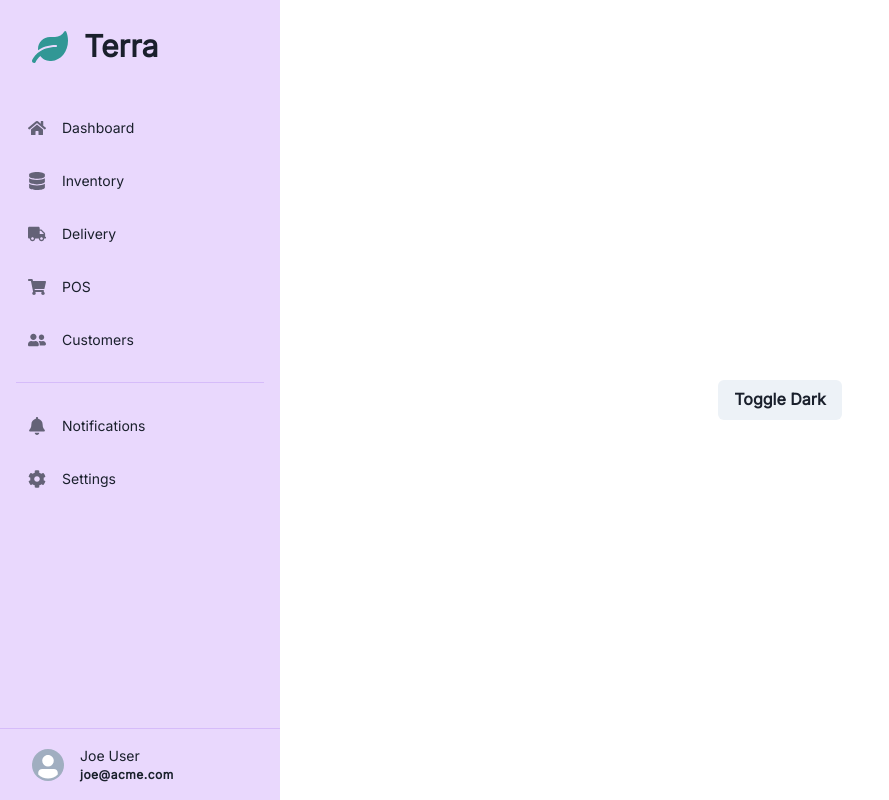
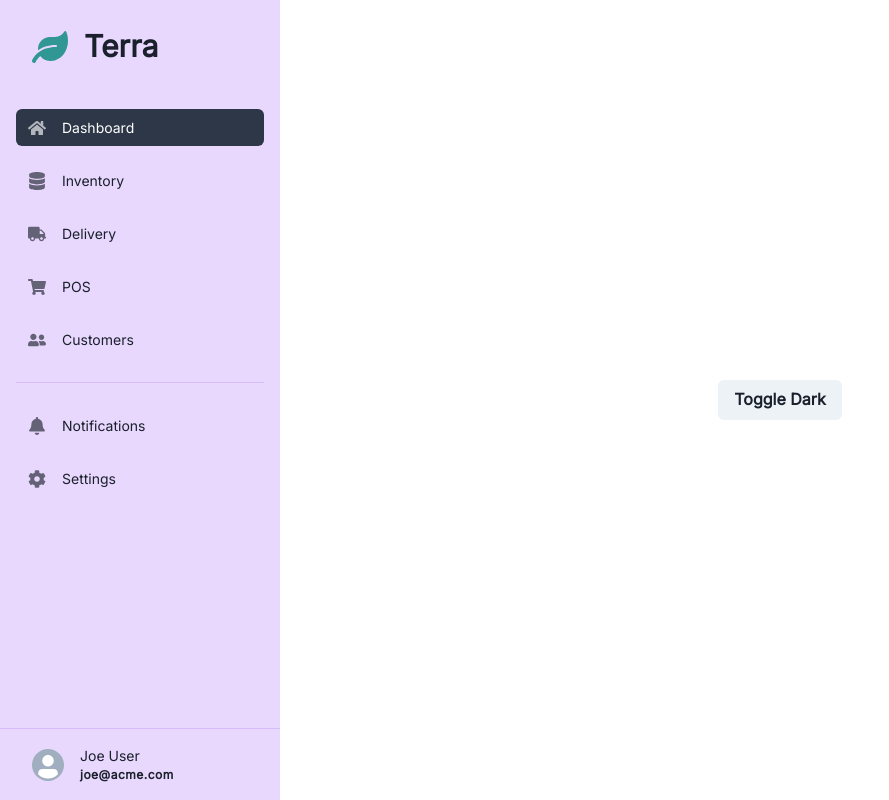
Before and after one commit to dtjv/terra, a Next.js app in the folder web/: page /admin in a window 1280 px wide. Shown: the whole page, without its empty margins (0-889 px from the left). Built offline with nearby package versions, Linux system fonts and the light colour scheme.

Commit message:
Highlight sidebar menu item based on route

```diff
--- a/web/src/components/sidebar/sidebar-link.tsx
+++ b/web/src/components/sidebar/sidebar-link.tsx
@@ -1,8 +1,7 @@
-import { useRouter } from 'next/router'
 import NextLink from 'next/link'
 import { Link as ChakraLink } from '@chakra-ui/react'
+import type { UrlObject } from 'url'
 import type { ReactNode } from 'react'
-import type { UrlObject } from 'url'
 
 interface SidebarLinkProps {
   href: string | UrlObject
@@ -10,18 +9,9 @@ interface SidebarLinkProps {
 }
 
 export const SidebarLink = ({ children, href, ...rest }: SidebarLinkProps) => {
-  const { pathname } = useRouter()
-  const isActive = pathname === href
-
   return (
     <NextLink passHref href={href}>
-      <ChakraLink
-        bg={isActive ? 'gray.700' : 'inherit'}
-        color={isActive ? 'white' : 'inherit'}
-        {...rest}
-      >
-        {children}
-      </ChakraLink>
+      <ChakraLink {...rest}>{children}</ChakraLink>
     </NextLink>
   )
 }
--- a/web/src/components/sidebar/sidebar-menu-item.tsx
+++ b/web/src/components/sidebar/sidebar-menu-item.tsx
@@ -1,6 +1,7 @@
+import { useRouter } from 'next/router'
+import { Text, Icon, HStack } from '@chakra-ui/react'
+import type { UrlObject } from 'url'
 import type { ReactNode } from 'react'
-import type { UrlObject } from 'url'
-import { Text, Icon, HStack } from '@chakra-ui/react'
 import { SidebarLink } from '@/components/sidebar/sidebar-link'
 
 export interface SidebarMenuItemProps {
@@ -13,13 +14,19 @@ export const SidebarMenuItem = ({
   icon,
   href,
   children,
-}: SidebarMenuItemProps) => (
+}: SidebarMenuItemProps) => {
+  const { pathname } = useRouter()
+  const isActive = pathname === href
+
+  return (
     <HStack
       spacing={4}
       cursor="pointer"
       px={3}
       py={2}
       borderRadius="md"
+      bg={isActive ? 'gray.700' : 'inherit'}
+      color={isActive ? 'white' : 'inherit'}
       _hover={{
         bg: 'gray.700',
         color: 'white',
@@ -32,3 +39,4 @@ export const SidebarMenuItem = ({
       </Text>
     </HStack>
   )
+}
--- a/web/src/components/sidebar/sidebar.tsx
+++ b/web/src/components/sidebar/sidebar.tsx
@@ -40,27 +40,27 @@ export const Sidebar = () => (
       <Box flex="1 1 0" pt={4} px={4}>
         <Stack divider={<StackDivider borderColor="purple.200" />} spacing={6}>
           <Stack spacing={4}>
-            <SidebarMenuItem icon={FaHome} href="/dashboard">
+            <SidebarMenuItem icon={FaHome} href="/admin">
               Dashboard{' '}
             </SidebarMenuItem>
-            <SidebarMenuItem icon={FaDatabase} href="/inventory">
+            <SidebarMenuItem icon={FaDatabase} href="/admin/inventory">
               Inventory{' '}
             </SidebarMenuItem>
-            <SidebarMenuItem icon={FaTruck} href="/delivery">
+            <SidebarMenuItem icon={FaTruck} href="/admin/delivery">
               Delivery{' '}
             </SidebarMenuItem>
-            <SidebarMenuItem icon={FaShoppingCart} href="/pos">
+            <SidebarMenuItem icon={FaShoppingCart} href="/admin/pos">
               POS{' '}
             </SidebarMenuItem>
-            <SidebarMenuItem icon={FaUserFriends} href="/customers">
+            <SidebarMenuItem icon={FaUserFriends} href="/admin/customers">
               Customers{' '}
             </SidebarMenuItem>
           </Stack>
           <Stack spacing={4}>
-            <SidebarMenuItem icon={FaBell} href="/notifications">
+            <SidebarMenuItem icon={FaBell} href="/admin/notifications">
               Notifications
             </SidebarMenuItem>
-            <SidebarMenuItem icon={FaCog} href="/settings">
+            <SidebarMenuItem icon={FaCog} href="/admin/settings">
               Settings{' '}
             </SidebarMenuItem>
           </Stack>
```
Lines whose indentation alone changed are shown as unchanged.
